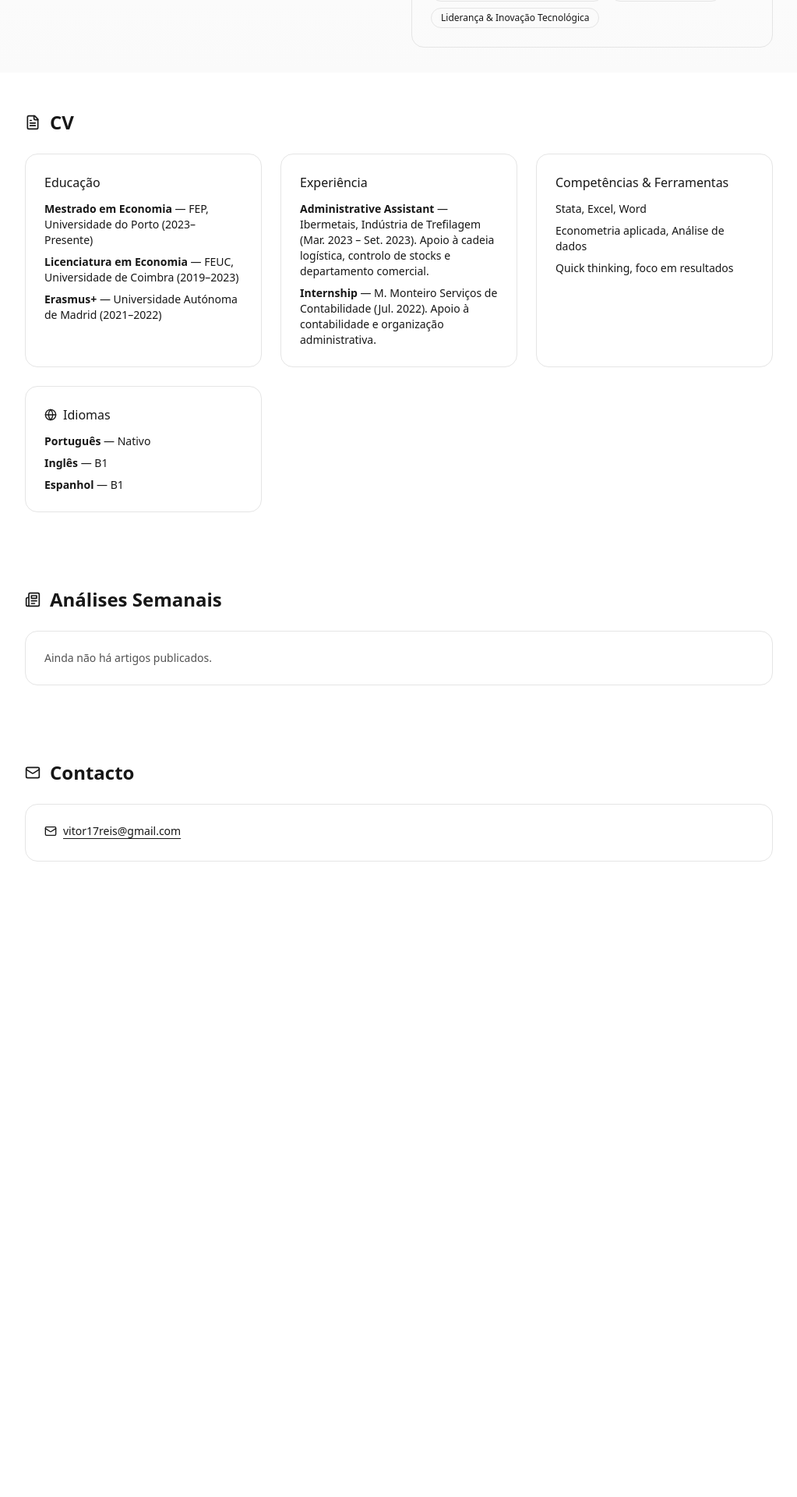
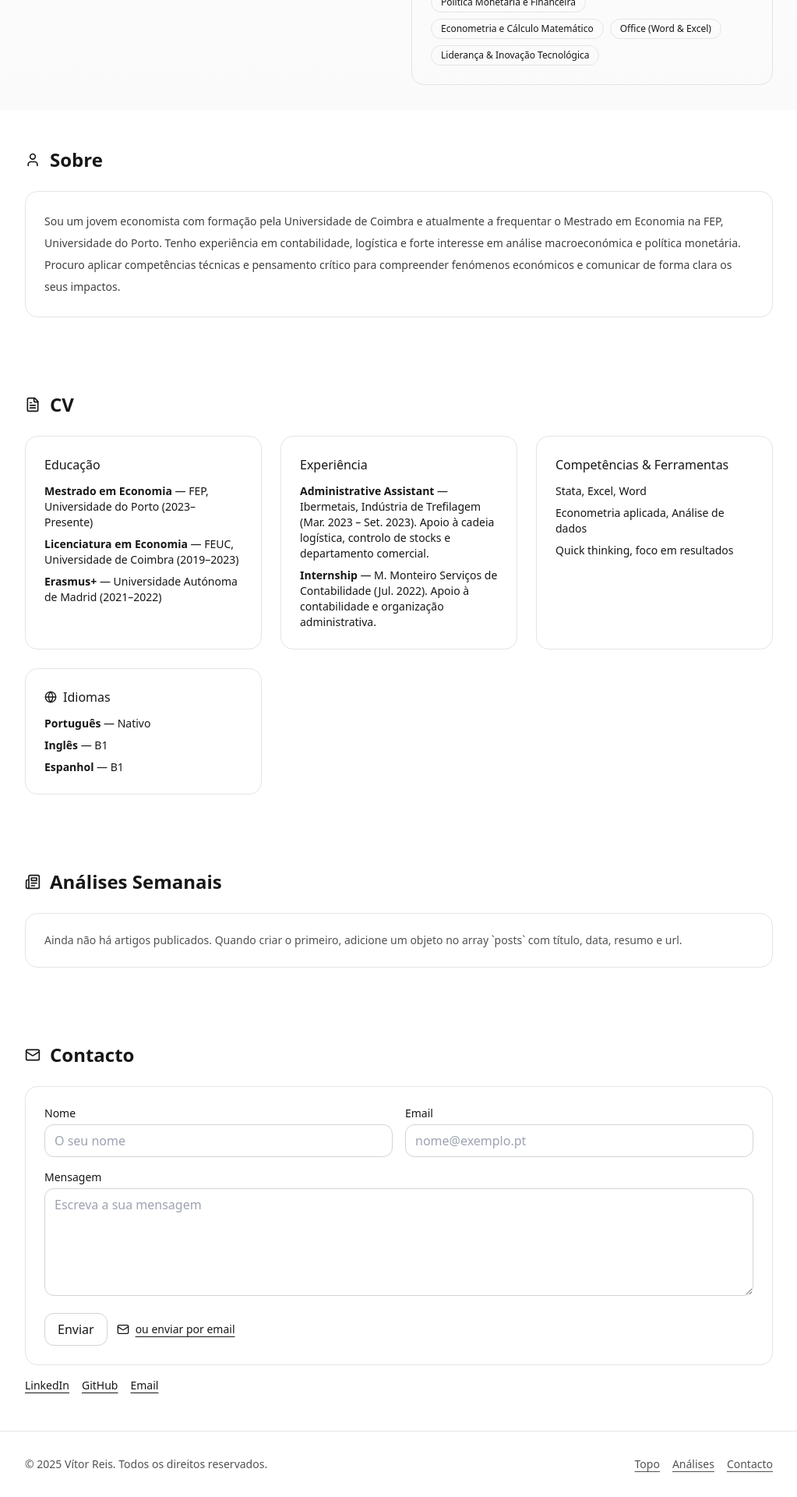
Before and after one commit to vitor17reis-macro/CV, a React (Vite) app: page / in a window 1280 px wide. Shown: the part 428-2348 px from the top of the page at 78% size, without its empty margins (128-1151 px from the left). Before the commit the page ends 1581 px from the top, so only its background shows below. Built offline with nearby package versions, Linux system fonts and the light colour scheme.

Commit message:
atualizei sobre mim e link do GitHub

```diff
--- a/src/EconomistaSiteBase.jsx
+++ b/src/EconomistaSiteBase.jsx
@@ -1,18 +1,22 @@
 import React, { useState } from "react";
 import { Menu, X, Moon, Sun, Download, Mail, Linkedin, Github, FileText, Newspaper, User, Globe } from "lucide-react";
 
-// --- Links pessoais ---
+// ==========================
+// Economista — Website Base
+// ==========================
+
+// --- Links pessoais (substituir) ---
 const links = {
   email: "mailto:vitor17reis@gmail.com",
   linkedin: "https://www.linkedin.com/in/vítor-reis",
-  github: "https://github.com/seu-utilizador",
-  cv: "/cv.pdf",
+  github: "https://github.com/vitor17reis-macro",
+  cv: "/cv.pdf", // Link direto para o PDF do CV
 };
 
-// --- Estado inicial dos artigos (vazio) ---
+// --- Estado inicial dos artigos (vazio por defeito) ---
 const posts = [];
 
-// --- Competências ---
+// --- Competências (baseado no CV) ---
 const skills = [
   "Data Analysis (Stata, Excel)",
   "Macroeconomia & Regulação Financeira",
@@ -29,6 +33,7 @@ const languages = [
   { name: "Espanhol", level: "B1" },
 ];
 
+// --- Componentes utilitários ---
 const Container = ({ children }) => (
   <div className="mx-auto max-w-5xl px-4 sm:px-6 lg:px-8">{children}</div>
 );
@@ -101,10 +106,12 @@ const Nav = ({ onToggleTheme, dark }) => {
   );
 };
 
+// --- Cartões ---
 const Card = ({ children }) => (
   <div className="rounded-2xl border border-neutral-200 dark:border-neutral-800 p-6 hover:shadow-sm transition-shadow">{children}</div>
 );
 
+// --- Secções ---
 const Hero = () => (
   <section className="pt-10 pb-8 bg-gradient-to-b from-white to-neutral-50 dark:from-neutral-950 dark:to-neutral-900">
     <Container>
@@ -127,7 +134,7 @@ const Hero = () => (
         <Card>
           <h3 className="font-medium flex items-center gap-2"><User className="w-4 h-4"/>Sobre mim</h3>
           <p className="mt-3 text-sm leading-6 text-neutral-700 dark:text-neutral-300">
-            Tenho 20 anos, sou disciplinado, proativo e persistente. Interesso-me por análise de dados, economia financeira, regulação e política macroeconómica. Procuro aplicar pensamento crítico e competências técnicas para interpretar fenómenos económicos e contribuir para soluções práticas.
+            Tenho 24 anos e destaco-me pela disciplina, proatividade e persistência. Tenho particular interesse em análise de dados, economia financeira, regulação e política macroeconómica. Procuro aplicar um pensamento crítico e competências técnicas sólidas para interpretar fenómenos económicos complexos e contribuir para soluções práticas e fundamentadas.
           </p>
           <div className="mt-4 flex flex-wrap gap-2">
             {skills.map((s) => (
@@ -159,7 +166,7 @@ const SecCV = () => (
         </ul>
       </Card>
       <Card>
-        <h3 className="font-medium">Competências & Ferramentas</h3>
+        <h3 className="font-medium">Competências &amp; Ferramentas</h3>
         <ul className="mt-3 space-y-2 text-sm">
           <li>Stata, Excel, Word</li>
           <li>Econometria aplicada, Análise de dados</li>
@@ -182,18 +189,66 @@ const SecAnalises = () => (
   <Section id="analises" title="Análises Semanais" icon={Newspaper}>
     {posts.length === 0 ? (
       <Card>
-        <p className="text-sm text-neutral-600 dark:text-neutral-300">Ainda não há artigos publicados.</p>
+        <p className="text-sm text-neutral-600 dark:text-neutral-300">Ainda não há artigos publicados. Quando criar o primeiro, adicione um objeto no array `posts` com título, data, resumo e url.</p>
       </Card>
-    ) : null}
+    ) : (
+      <div className="grid gap-6 md:grid-cols-2">
+        {posts.map((p) => (
+          <Card key={p.id}>
+            <div className="text-xs text-neutral-500">{p.date}</div>
+            <h3 className="mt-1 font-medium leading-snug">{p.title}</h3>
+            <p className="mt-2 text-sm text-neutral-700 dark:text-neutral-300">{p.summary}</p>
+            <a href={p.url} className="mt-3 inline-flex text-sm underline underline-offset-4">Ler mais</a>
+          </Card>
+        ))}
+      </div>
+    )}
   </Section>
 );
 
 const SecContacto = () => (
   <Section id="contacto" title="Contacto" icon={Mail}>
     <Card>
-      <a href={links.email} className="inline-flex items-center gap-2 text-sm underline underline-offset-4"><Mail className="w-4 h-4"/> vitor17reis@gmail.com</a>
+      <form className="grid gap-4 md:grid-cols-2">
+        <div className="md:col-span-1">
+          <label className="block text-sm mb-1">Nome</label>
+          <input className="w-full rounded-xl border border-neutral-300 dark:border-neutral-700 bg-transparent px-3 py-2" placeholder="O seu nome" />
+        </div>
+        <div className="md:col-span-1">
+          <label className="block text-sm mb-1">Email</label>
+          <input type="email" className="w-full rounded-xl border border-neutral-300 dark:border-neutral-700 bg-transparent px-3 py-2" placeholder="nome@exemplo.pt" />
+        </div>
+        <div className="md:col-span-2">
+          <label className="block text-sm mb-1">Mensagem</label>
+          <textarea rows={5} className="w-full rounded-xl border border-neutral-300 dark:border-neutral-700 bg-transparent px-3 py-2" placeholder="Escreva a sua mensagem" />
+        </div>
+        <div className="md:col-span-2 flex items-center gap-3">
+          <button type="button" className="px-4 py-2 rounded-xl border border-neutral-300 dark:border-neutral-700">Enviar</button>
+          <a href={links.email} className="inline-flex items-center gap-2 text-sm underline underline-offset-4"><Mail className="w-4 h-4"/> ou enviar por email</a>
+        </div>
+      </form>
     </Card>
+    <div className="mt-4 flex items-center gap-4 text-sm">
+      <a href={links.linkedin} className="underline underline-offset-4">LinkedIn</a>
+      <a href={links.github} className="underline underline-offset-4">GitHub</a>
+      <a href={links.email} className="underline underline-offset-4">Email</a>
+    </div>
   </Section>
+);
+
+const Footer = () => (
+  <footer className="py-8 border-t border-neutral-200 dark:border-neutral-800 text-sm text-neutral-600 dark:text-neutral-400">
+    <Container>
+      <div className="flex flex-col md:flex-row items-start md:items-center justify-between gap-3">
+        <div>© {new Date().getFullYear()} Vítor Reis. Todos os direitos reservados.</div>
+        <div className="flex items-center gap-4">
+          <a href="#sobre" className="underline underline-offset-4">Topo</a>
+          <a href="#analises" className="underline underline-offset-4">Análises</a>
+          <a href="#contacto" className="underline underline-offset-4">Contacto</a>
+        </div>
+      </div>
+    </Container>
+  </footer>
 );
 
 export default function EconomistaSiteBase() {
@@ -204,11 +259,19 @@ export default function EconomistaSiteBase() {
       <main>
         <Hero />
         <Container>
+          <Section id="sobre" title="Sobre" icon={User}>
+            <Card>
+              <p className="text-sm leading-7 text-neutral-700 dark:text-neutral-300">
+                Sou um jovem economista com formação pela Universidade de Coimbra e atualmente a frequentar o Mestrado em Economia na FEP, Universidade do Porto. Tenho experiência em contabilidade, logística e forte interesse em análise macroeconómica e política monetária. Procuro aplicar competências técnicas e pensamento crítico para compreender fenómenos económicos e comunicar de forma clara os seus impactos.
+              </p>
+            </Card>
+          </Section>
           <SecCV />
           <SecAnalises />
           <SecContacto />
         </Container>
       </main>
+      <Footer />
     </div>
   );
 }
```
Also changed, not shown: 1 other file (tests, documents, lock files or other folders).
